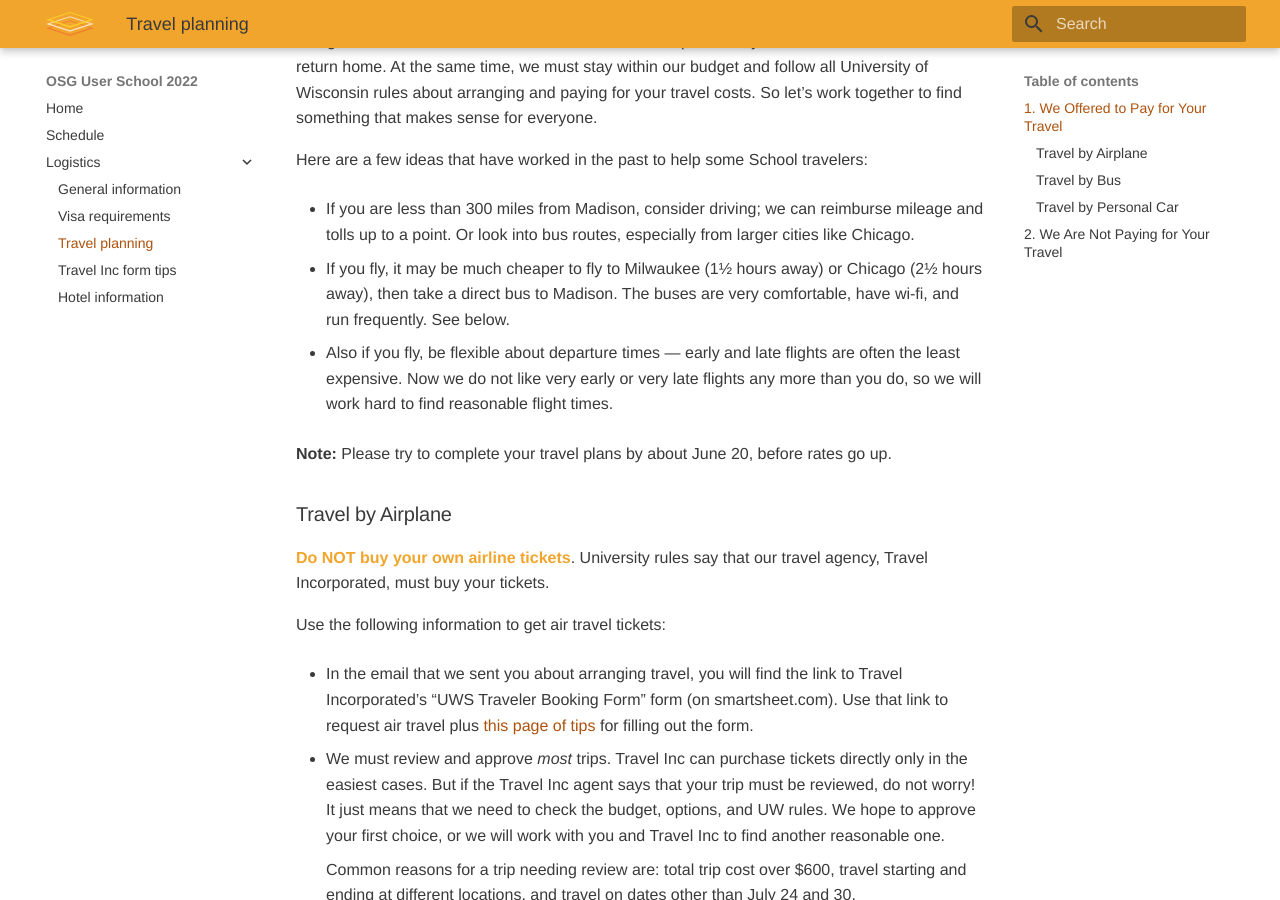
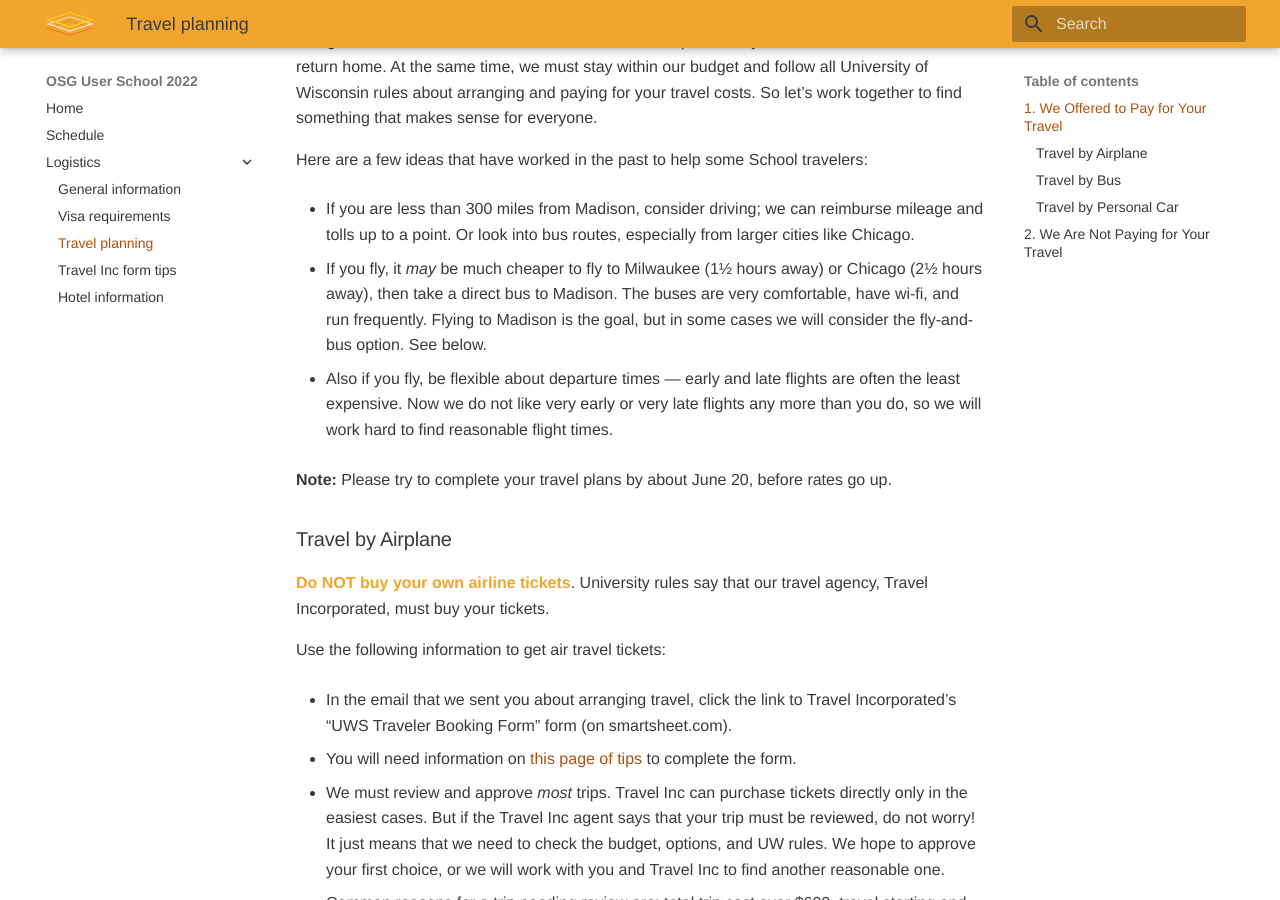
Before and after one commit to showmic09/user-school-2022, an MkDocs documentation site: the page built from docs/logistics/travel.md, in a window 1280 px wide and 900 px high, scrolled down 479 px. Built offline with MkDocs 1.6.1 and Material for MkDocs 9.7.7, drawn with Linux system fonts in a browser that asks for light colours.

Commit message:
Tweaked travel guidance based on feedback

```diff
--- a/docs/logistics/travel.md
+++ b/docs/logistics/travel.md
@@ -23,9 +23,10 @@ Here are a few ideas that have worked in the past to help some School travelers:
     we can reimburse mileage and tolls up to a point.
     Or look into bus routes, especially from larger cities like Chicago.
 
--   If you fly, it may be much cheaper to fly to Milwaukee (1&frac12; hours away) or Chicago (2&frac12; hours away),
+-   If you fly, it *may* be much cheaper to fly to Milwaukee (1&frac12; hours away) or Chicago (2&frac12; hours away),
     then take a direct bus to Madison.
     The buses are very comfortable, have wi-fi, and run frequently.
+    Flying to Madison is the goal, but in some cases we will consider the fly-and-bus option.
     See below.
 
 -   Also if you fly, be flexible about departure times &mdash;
@@ -43,10 +44,10 @@ University rules say that our travel agency, Travel Incorporated, must buy your
 Use the following information to get air travel tickets:
 
 -   In the email that we sent you about arranging travel,
-    you will find the link to Travel Incorporated&rsquo;s &ldquo;UWS Traveler Booking Form&rdquo; form
+    click the link to Travel Incorporated&rsquo;s &ldquo;UWS Traveler Booking Form&rdquo; form
     (on smartsheet.com).
-    Use that link to request air travel
-    plus [this page of tips](travel-form.md) for filling out the form.
+
+-   You will need information on [this page of tips](travel-form.md) to complete the form.
 
 -   We must review and approve *most* trips.
     Travel Inc can purchase tickets directly only in the easiest cases.
```
